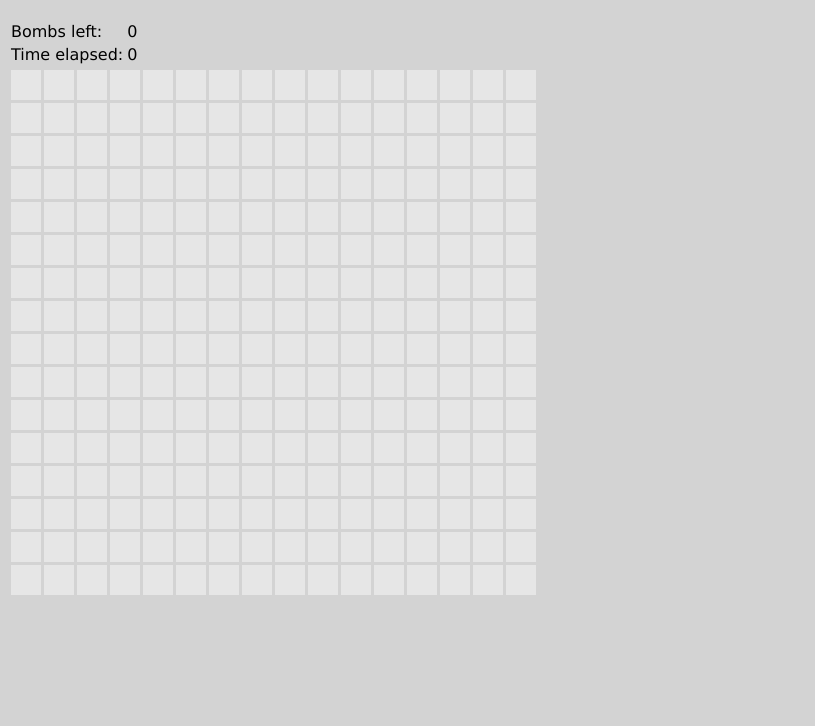
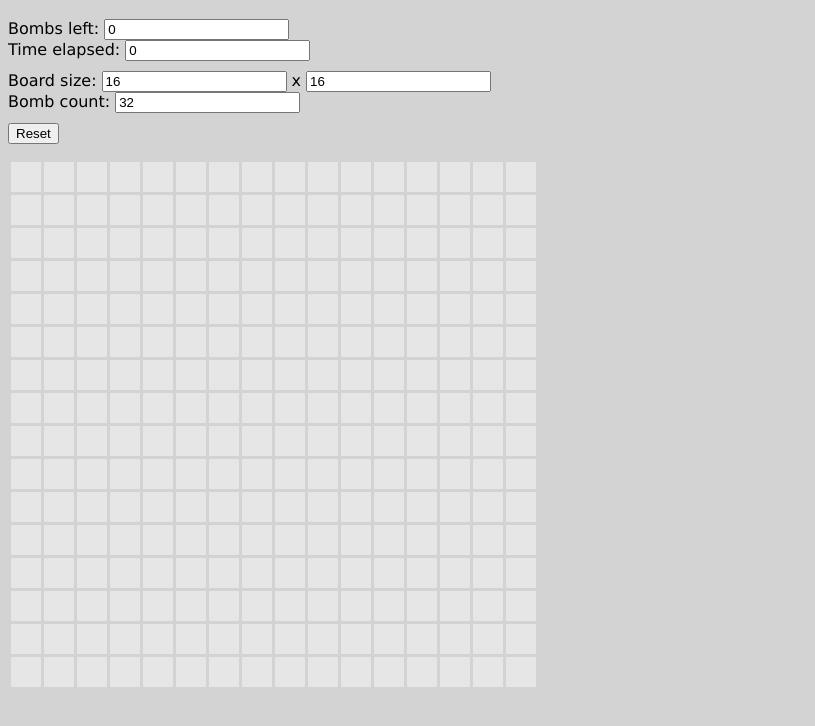
Before and after one commit to SpontanCombust/minesweeper-js, a website with bundled scripts: page public/index.html in a window 1280 px wide. Shown: the part 62-788 px from the top of the page, without its empty margins (0-815 px from the left). Built offline with nearby package versions, Linux system fonts and the light colour scheme.

Commit message:
working counter and idle game parameters form

```diff
--- a/public/index.css
+++ b/public/index.css
@@ -1,9 +1,3 @@
-#canvas {
-    width: 90vw;
-    height: 70vh;
-    align-items: center;
-}
-
 body {
     background-color: lightgray;
 }
@@ -15,4 +9,25 @@ h1 {
 
 .stats {
     font-family: Verdana, Geneva, Tahoma, sans-serif;
+    display: flex;
+    flex-direction: row;
 }
+
+.statsListing {
+    display: flex;
+    flex-direction: column;
+    margin-top: 5px;
+    margin-bottom: 10px;
+}
+
+input {
+    margin-left: 5px;
+    margin-right: 5px;
+}
+
+#canvas {
+    width: 90vw;
+    height: 70vh;
+    align-items: center;
+    margin-top: 15px;
+}
--- a/public/index.html
+++ b/public/index.html
@@ -10,14 +10,29 @@
 <body>
     <h1>Minesweeper</h1>
     <div>
-        <table>
-            <tr>
-                <td class="stats">Bombs left: </td><td class="stats" id="bombsLeft"></td>
-            </tr>
-            <tr>
-                <td class="stats">Time elapsed: </td><td class="stats" id="timeElapsed"></td>
-            </tr>
-        </table>
+        <div id="statistics" class="statsListing">
+            <div class="stats">
+                <span>Bombs left: </span>
+                <input type="text" id="bombsLeft" readonly/>
+            </div>
+            <div class="stats">
+                <span>Time elapsed: </span>
+                <input type="text" id="timeElapsed" readonly/>
+            </div>
+        </div>
+        <div id="gameParametersForm" class="statsListing">
+            <div id="boardSizeForm" class="stats">
+                <span>Board size:</span>
+                <div class="stats">
+                    <input type="number" id="boardWidthInput" value="16"/> x <input type="number" id="boardHeightInput" value="16"/>
+                </div>
+            </div>
+            <div id="bombCountForm" class="stats">
+                <span>Bomb count: </span>
+                <input type="number" id="bombCountInput" value="32"/>
+            </div>
+        </div>
+        <button id="resetGameBtn">Reset</input>
     </div>
     <canvas id="canvas"></canvas>
 
--- a/src/game.ts
+++ b/src/game.ts
@@ -40,6 +40,7 @@ export default class MinesweeperGame {
                 if(!this.board.isPopulated) {
                     this.board.generateContent(tile.boardPosition);
                     this.setBombsLeftCounter();
+                    this.stats.startTimeCounter();
                 }
 
                 if (tile.state == TileState.Hidden) {
@@ -72,12 +73,14 @@ export default class MinesweeperGame {
             this.board.getTiles()
                       .filter(t => t.hasBomb)
                       .forEach(t => t.state = TileState.Revealed);
+            this.stats.stopTimeCounter();
         } else {
             const anyHiddenWithoutBomb = this.board.getTiles()
                                                    .filter(t => !t.hasBomb && t.state != TileState.Revealed)
                                                    .length > 0;
             if (!anyHiddenWithoutBomb) {
                 console.log("You WON!");
+                this.stats.stopTimeCounter();
             } else if (tile.adjacentBombCount == 0) {
                 this.revealAdjacentTiles(tile);
             }
--- a/src/statistics.ts
+++ b/src/statistics.ts
@@ -1,39 +1,50 @@
 export default class Statistics {
     public bombsLeft: number = 0;
 
-    private timeElapsedMs: number = 0;
+    private timerActive: boolean = false;
+    private timeElapsedSec: number = 0;
 
-    private bombsLeftElem: HTMLElement;
-    private timeElapsedElem: HTMLElement;
+    private bombsLeftElem: HTMLInputElement;
+    private timeElapsedElem: HTMLInputElement;
 
 
     constructor() {
-        const bombsLeftElem = document.getElementById("bombsLeft");
+        const bombsLeftElem = document.getElementById("bombsLeft") as (HTMLInputElement | null);
         if (bombsLeftElem == null) {
-            throw new Error("Not found bombs left counter");
+            throw new Error("Bombs left counter not found");
         }
 
-        const timeElapsedElem = document.getElementById("timeElapsed");
+        const timeElapsedElem = document.getElementById("timeElapsed") as (HTMLInputElement | null);
         if (timeElapsedElem == null) {
-            throw new Error("Not found elapsed time counter");
+            throw new Error("Elapsed time counter not found");
         }
 
         this.bombsLeftElem = bombsLeftElem;
         this.timeElapsedElem = timeElapsedElem;
     }
 
+
+    public startTimeCounter() {
+        this.timerActive = true;
+    }
+
+    public stopTimeCounter() {
+        this.timerActive = false;
+    }
+
     public restartTimeCounter() {
-        this.timeElapsedMs = 0;
+        this.timeElapsedSec = 0;
     }
 
     public updateTimeCounter(dt: number) {
-        this.timeElapsedMs += dt;
+        if (this.timerActive) {
+            this.timeElapsedSec += dt;
+        }
     }
 
+
     public draw() {
-        this.bombsLeftElem.innerHTML = this.bombsLeft.toString();
-
-        const timeElapsedSeconds = Math.floor(this.timeElapsedMs / 1000.0);
-        this.timeElapsedElem.innerHTML = timeElapsedSeconds.toString();
+        this.bombsLeftElem.value = this.bombsLeft.toString();
+        this.timeElapsedElem.value = Math.floor(this.timeElapsedSec).toString();
     }
 }
```
